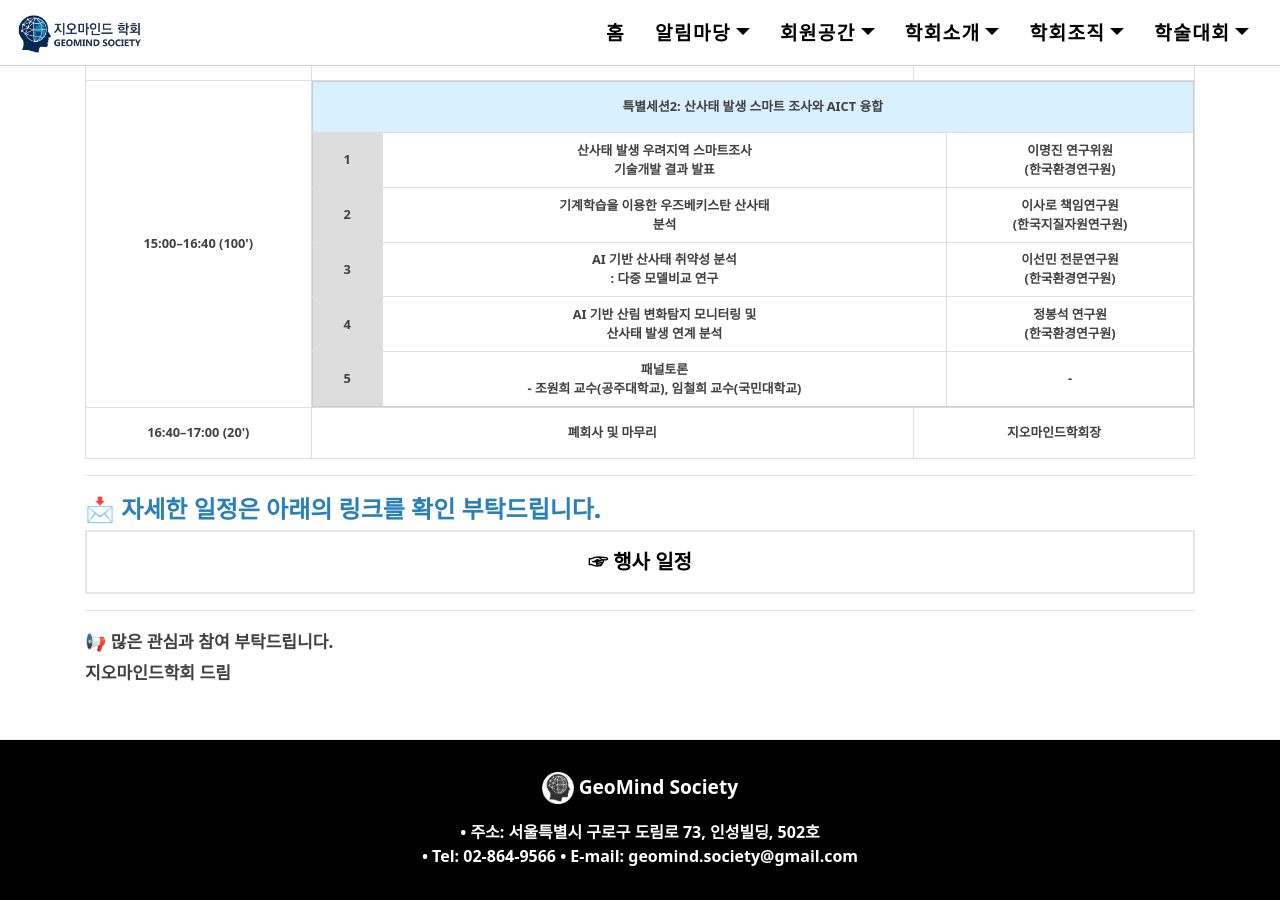
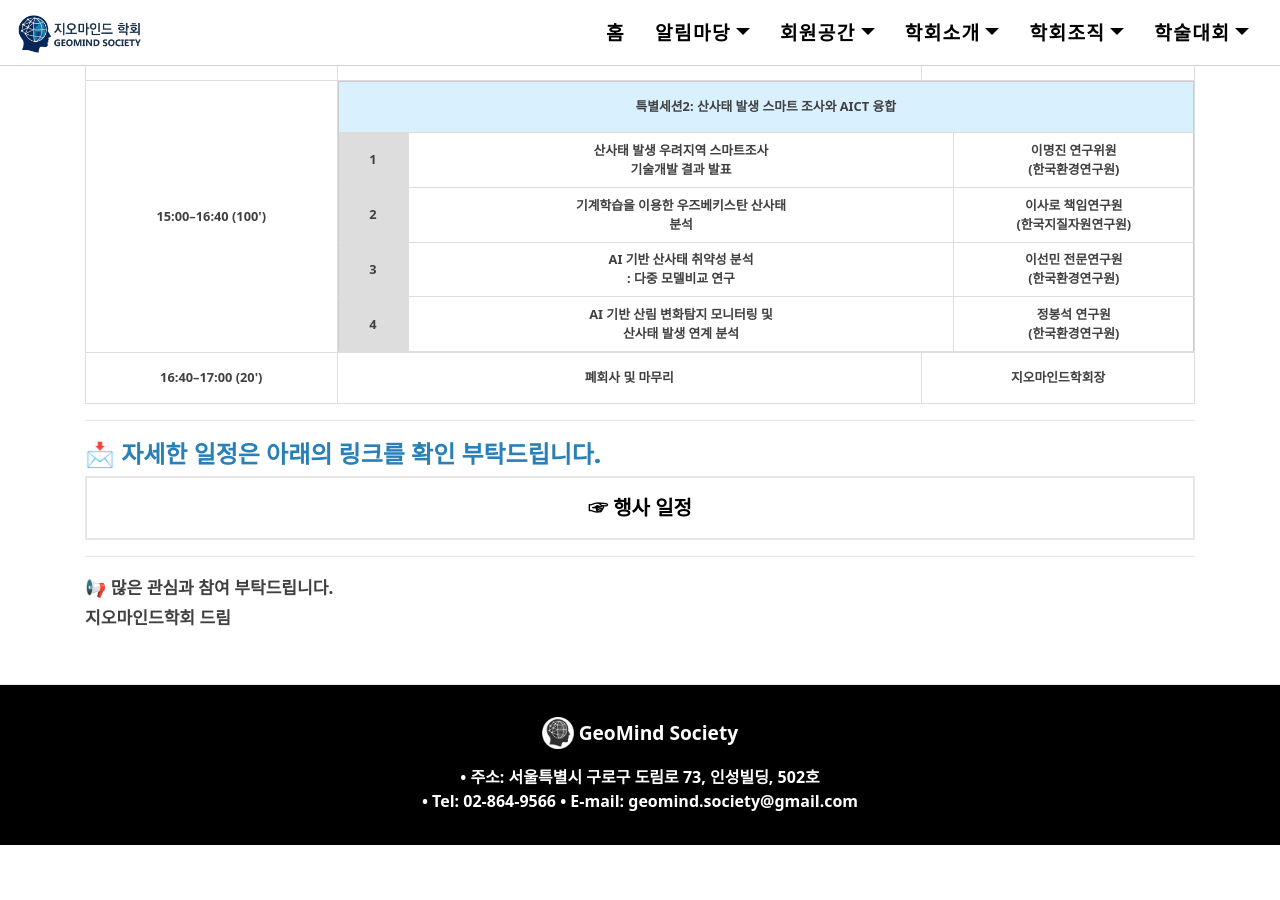
Before and after one commit to geomindgars/geomindgars.github.io, a Jekyll site: the page built from notice/num_3.md, in a window 1280 px wide and 900 px high, scrolled down 1943 px. Built offline with Jekyll 4.4.1, drawn with Linux system fonts in a browser that asks for light colours; nearby versions of some CDN libraries; after the commit the page ends 2788 px from its top, so only the background shows below that.

Commit message:
Update num_3.md

```diff
--- a/notice/num_3.md
+++ b/notice/num_3.md
@@ -354,15 +354,6 @@ categories: [학회소식, 워크샵]
               정봉석 연구원<br>(한국환경연구원)
             </td>
           </tr>
-
-          <tr>
-            <td style="padding: 0.6em; border-right: 1px solid #ddd; text-align:center; background-color:#ddd; font-weight:700;">5</td>
-            <td style="padding: 0.6em; border-right: 1px solid #ddd; text-align:center; background-color:#FFFFFF;">
-              패널토론<br>
-              - 조원희 교수(공주대학교), 임철희 교수(국민대학교)
-            </td>
-            <td style="padding: 0.6em; text-align:center;">-</td>
-          </tr>
         </table>
       </td>
     </tr>
```
